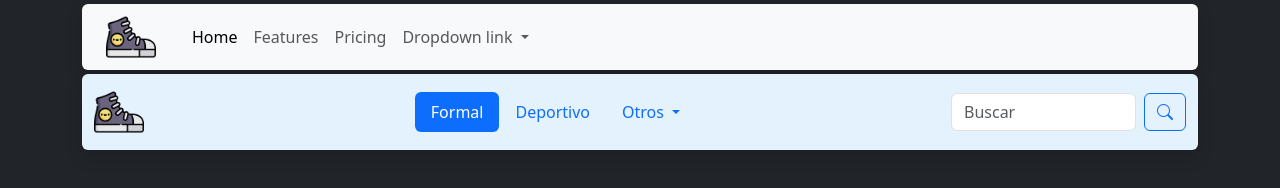
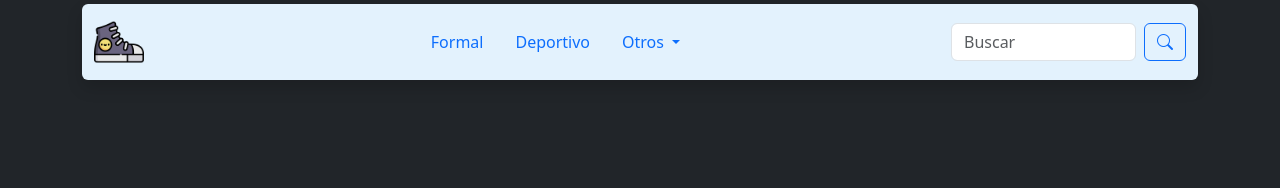
Before and after one commit to Xriva18/calzado, a plain HTML site: page header.html in a window 1280 px wide. Drawn offline with nearby package versions, Linux system fonts and the light colour scheme.

Commit message:
Botonos logica

```diff
--- a/header.html
+++ b/header.html
@@ -20,51 +20,6 @@
 
     <body class="bg-dark">
 
-        <!--NabVar-->
-        <div class="container mt-1 ">
-            <div class="raw">
-                <nav
-                    class="navbar navbar-expand-lg bg-body-tertiary rounded shadow">
-                    <div class="container-fluid">
-                        <div>
-                            <div class="container">
-                                <a class="navbar-brand" href="#">
-                                    <img
-                                        src="/img/Logo1.png"
-                                        alt="Mundo del calzado" width="50"
-                                        height="50">
-                                </a>
-                            </div>
-                        </div>
-                        <div class="collapse navbar-collapse "
-                            id="navbarNavDropdown">
-                            <ul class="navbar-nav">
-                                <li class="nav-item">
-                                    <a class="nav-link active"
-                                        aria-current="page"
-                                        href="#">Home</a>
-                                </li>
-                                <li class="nav-item">
-                                    <a class="nav-link" href="#">Features</a>
-                                </li>
-                                <li class="nav-item">
-                                    <a class="nav-link" href="#">Pricing</a>
-                                </li>
-                                <li class="nav-item dropdown">
-                                    <a class="nav-link dropdown-toggle" href="#"
-                                        role="button" data-bs-toggle="dropdown"
-                                        aria-expanded="false">
-                                        Dropdown link
-                                    </a>
-
-                                </li>
-                            </ul>
-
-                        </div>
-                    </div>
-                </nav>
-            </div>
-        </div>
         <!--NabVar-->
         <div class="container mt-1">
             <nav
@@ -90,7 +45,7 @@
                         <ul
                             class="nav nav-pills me-auto mb-2 mb-lg-0 d-flex justify-content-center">
                             <li class="nav-item">
-                                <a class="nav-link active" aria-current="page"
+                                <a class="nav-link" aria-current="page"
                                     href="#">Formal</a>
                             </li>
                             <li class="nav-item">
@@ -129,6 +84,10 @@
             src="https://cdn.jsdelivr.net/npm/bootstrap@5.3.3/dist/js/bootstrap.bundle.min.js"
             integrity="sha384-YvpcrYf0tY3lHB60NNkmXc5s9fDVZLESaAA55NDzOxhy9GkcIdslK1eN7N6jIeHz"
             crossorigin="anonymous"></script>
+            <script src="https://ajax.googleapis.com/ajax/libs/jquery/3.6.0/jquery.min.js"></script>
+            <script src="./js/navbar.js">
+            </script>
+
 
     </body>
 </html>
--- a/js/navbar.js
+++ b/js/navbar.js
@@ -7,6 +7,7 @@ $(document).ready(function () {
         // Elimina la clase 'active' de todos los enlaces
         $(".nav-item a").removeClass("active");
 
+
         // Añade la clase 'active' al enlace sobre el que se hizo clic
         $(this).addClass("active");
     });
```
